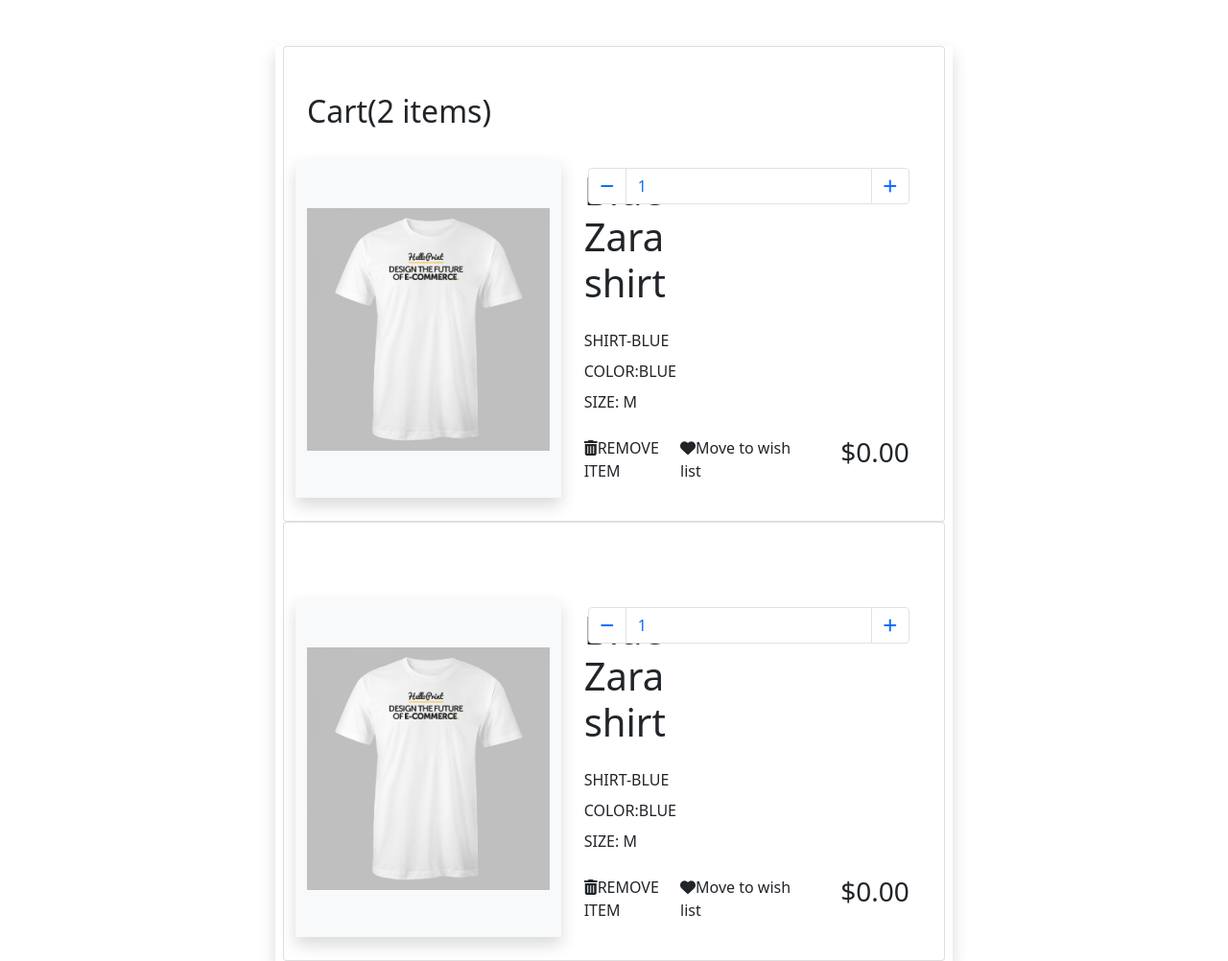
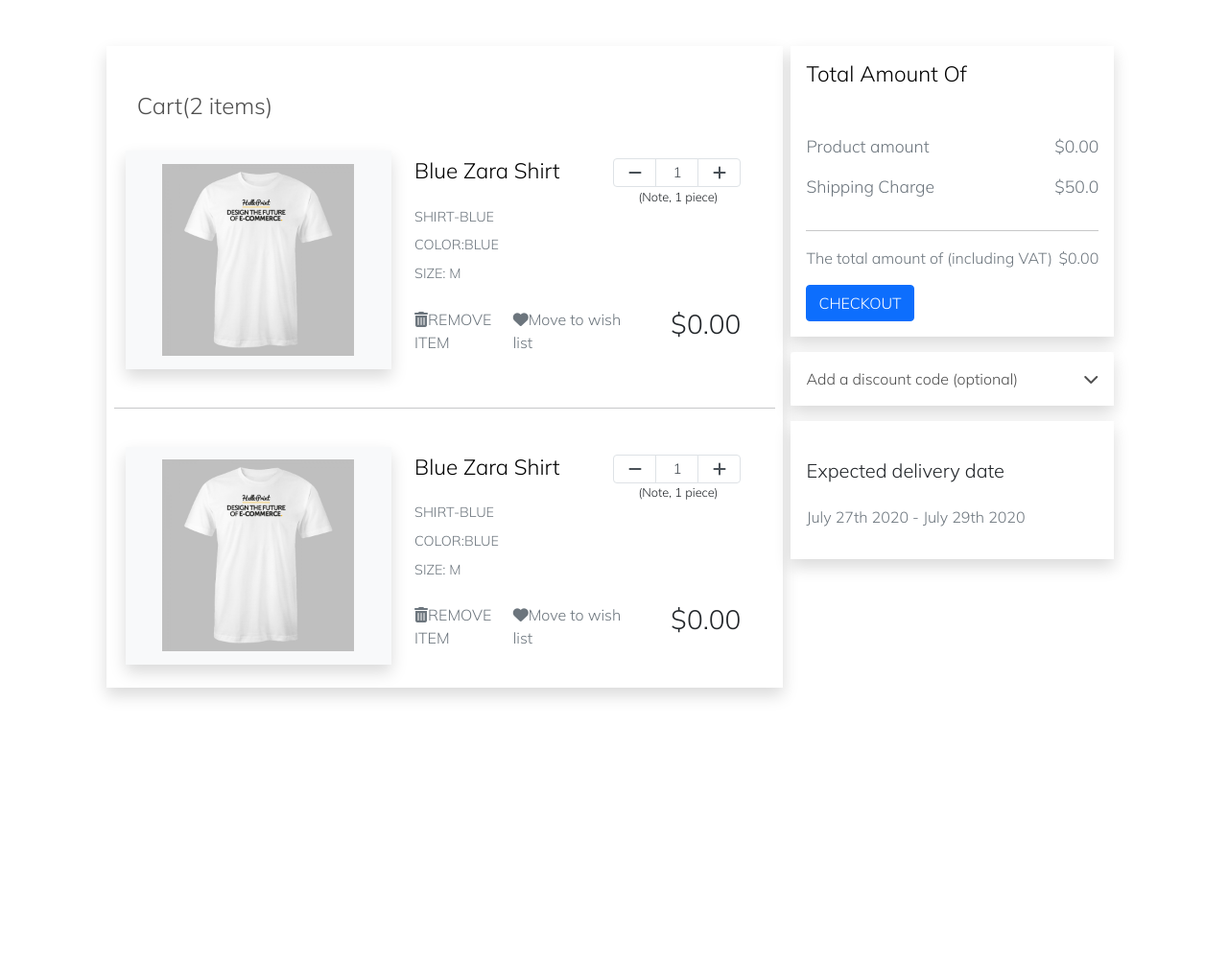
Before and after one commit to ihamzapro/E-Commerce-Shopping-page, a plain HTML site: page E-Commerce Website/index.HTML in a window 1280 px wide. Shown: the whole page at 96% size. After the commit the page ends 800 px from the top, so only its background shows below. Drawn offline with nearby package versions, Linux system fonts and the light colour scheme.

Commit message:
Complete HTML and CSS

```diff
--- a/E-Commerce Website/index.CSS
+++ b/E-Commerce Website/index.CSS
@@ -0,0 +1,94 @@
+@import url("https://fonts.googleapis.com/css2?family=Josefin+Sans&family=Mulish:wght@300&display=swap");
+* {
+  margin: 0;
+  padding: 0;
+  box-sizing: border-box;
+  font-family: "Mulish", sans-serif;
+}
+:root {
+  --text-clr: #4f4f4f;
+}
+p {
+  color: #6c757d;
+}
+a {
+  text-decoration: none;
+  color: var(--text-clr);
+}
+a:hover {
+  text-decoration: none;
+  color: var(--text-clr);
+}
+h2 {
+  color: var(--text-clr);
+  font-size: 1.5rem;
+}
+.main-cart {
+  background: #fff;
+}
+.card {
+  border: none;
+}
+.product_img img {
+  min-width: 200px;
+  max-height: 200px;
+}
+.product_name {
+  color: black;
+  font-size: 1.4rem;
+  text-transform: capitalize;
+  font-weight: 500;
+}
+.card-title p {
+  font-size: 0.9rem;
+  font-weight: 500;
+}
+.remove-and-wish p {
+  font-size: 0.8rem;
+  margin-bottom: 0;
+}
+.price-money h3 {
+  font-size: 1rem;
+  font-weight: 600;
+}
+.set_quantity {
+  position: relative;
+}
+.set_quantity::after {
+  content: "(Note, 1 piece)";
+  width: auto;
+  height: auto;
+  text-align: center;
+  position: absolute;
+  font-size: 0.7rem;
+  bottom: -20px;
+  right: 1.5rem;
+  font-size: 0.8rem;
+}
+.page-link {
+  line-height: 16px;
+  width: 45px;
+  font-size: 1rem;
+  display: flex;
+  justify-content: center;
+  align-items: center;
+  color: #495057;
+}
+.page-item input {
+  line-height: 22px;
+  padding: 3px;
+  font-size: 15px;
+  display: flex;
+  justify-content: center;
+  align-items: center;
+  text-align: center;
+}
+.page_link:focus {
+  box-shadow: none;
+}
+.price_indiv p {
+  font-size: 1.1rem;
+}
+.fa-heart:hover {
+  color: red;
+}
--- a/E-Commerce Website/index.HTML
+++ b/E-Commerce Website/index.HTML
@@ -19,6 +19,7 @@
       crossorigin="anonymous"
       referrerpolicy="no-referrer"
     />
+    <link rel="stylesheet" href="index.CSS" />
 
     <title>Hello, world!</title>
   </head>
@@ -101,9 +102,9 @@
                   </div>
                 </div>
               </div>
+              <hr />
               <!-- 2nd card product -->
               <div class="card p-4">
-                <h2 class="py-4 font-weight-bold"></h2>
                 <div class="row">
                   <!-- cart images div -->
                   <div
@@ -173,6 +174,70 @@
                 </div>
               </div>
             </div>
+            <div class="co-md-12 col-lg-4 col-11 mx-auto mt-lg-0 mt-md-5">
+              <div class="right_side p-3 shadow bg-white">
+                <h2 class="product_name mb-5">Total Amount of</h2>
+                <div class="price_indiv d-flex justify-content-between">
+                  <p>Product amount</p>
+                  <p>$<span>0.00</span></p>
+                </div>
+                <div class="price_indiv d-flex justify-content-between">
+                  <p>Shipping Charge</p>
+                  <p>$50.0</p>
+                </div>
+                <hr />
+                <div
+                  class="total-amt d-flex justify-content-between font-weight-bold"
+                >
+                  <p>The total amount of (including VAT)</p>
+                  <p>$<span id="total_cart_amt">0.00</span></p>
+                </div>
+                <button class="btn btn-primary text-uppercase">Checkout</button>
+              </div>
+              <!-- discount code part -->
+              <div class="discount_code mt-3 shadow">
+                <div class="card">
+                  <div class="card-body">
+                    <a
+                      class="d-flex justify-content-between"
+                      data-toggle="collapse"
+                      href="#collapseExample"
+                      aria-expanded="false"
+                      aria-controls="collapseExample"
+                    >
+                      Add a discount code (optional)
+                      <span><i class="fas fa-chevron-down pt-1"></i></span>
+                    </a>
+                    <div class="collapse" id="collapseExample">
+                      <div class="mt-3">
+                        <input
+                          type="text"
+                          name=""
+                          id="discount_code1"
+                          class="form-control font-weight-bold"
+                          placeholder="Enter the discount code"
+                        />
+                        <small id="error-trw" class="text-dark mt-3"
+                          >code is Thappa</small
+                        >
+                      </div>
+                      <button
+                        class="btn btn-primary btn-sm mt-3"
+                        onclick="discount_code()"
+                      >
+                        Apply
+                      </button>
+                    </div>
+                  </div>
+                </div>
+              </div>
+              <div class="mt-3 shadow p-3 bg-white">
+                <div class="pt-4">
+                  <h5 class="mb-4">Expected delivery date</h5>
+                  <p>July 27th 2020 - July 29th 2020</p>
+                </div>
+              </div>
+            </div>
             <!-- right side div -->
           </div>
         </div>
```
